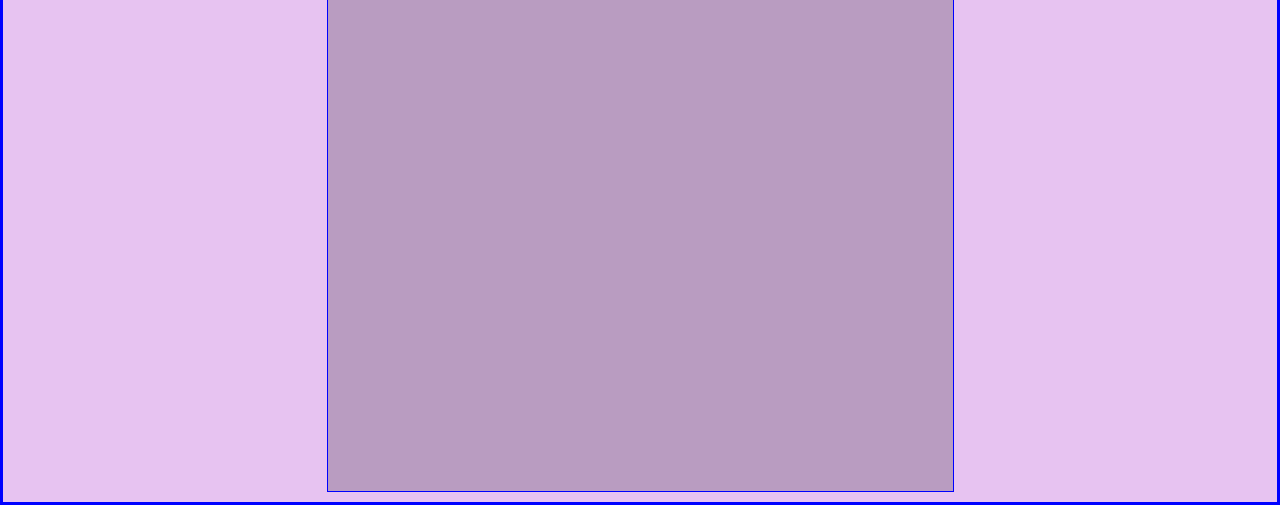
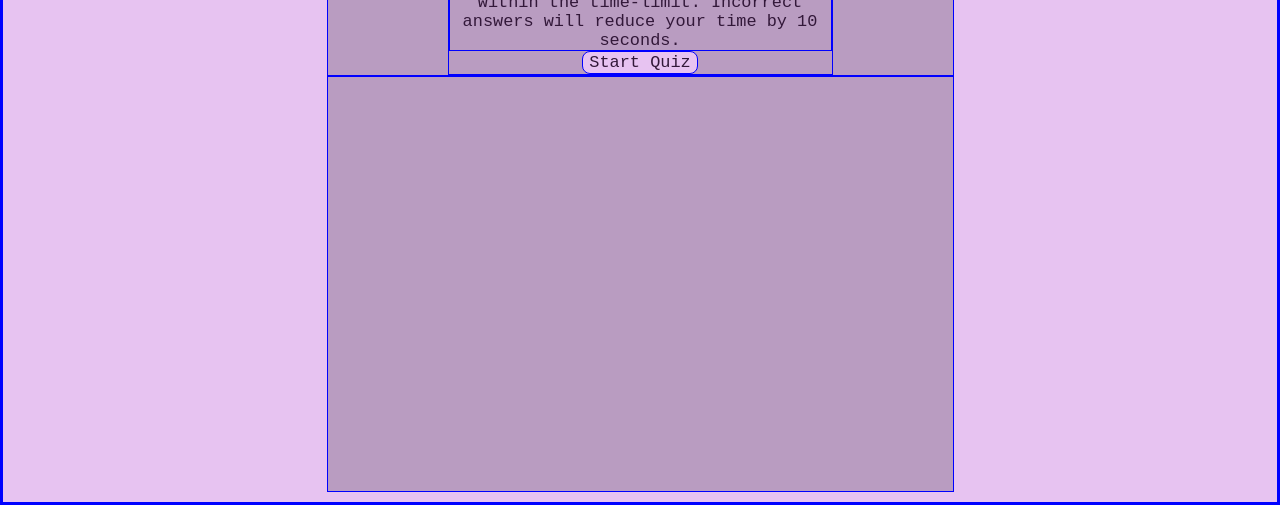
Before and after one commit to KrispyKhang/JavaScript-Code-Quiz, a plain HTML site: page index.html in a window 1280 px wide. Shown: the part 299-804 px from the top of the page. Drawn offline with Linux system fonts and the light colour scheme.

Commit message:
edited the quiz intro class in header

```diff
--- a/Assets/CSS/Style.css
+++ b/Assets/CSS/Style.css
@@ -48,7 +48,7 @@ h1,h2 {
     justify-content: flex-start;
 }
 
-
+/* stylized button and removed the outline */
 button {
     outline: none;
     background-color: #E7C3F1;
@@ -60,6 +60,17 @@ button {
 
 }
 
+/* quiz intro is contained and isn't spread out throughout the entire contaier */
 .quiz-intro {
     margin-top: 25vh;
+    margin-left: 15vh;
+    margin-right: 15vh;
 }
+
+/* display block then auto margin will make the button align in the middle */
+.quiz-intro button {
+    display: block;
+    border-radius: 8px;
+    margin: auto;
+
+}
--- a/index.html
+++ b/index.html
@@ -19,14 +19,19 @@
         <!-- Inner Div -->
         <div class="inside-container">
 
+            <!-- PHASE 1 -->
+
             <!-- Main Header Quiz -->
             <header class="quiz-intro">
                 <h1>Coding Quiz Challenge</h1>
-                <p>Start Quiz!</p>
+                <p>Answer the questions about code within the time-limit.
+                    Incorrect answers will reduce your time by 10 seconds.</p>
+                <button>Start Quiz</button>
             </header>
 
             <!-- Main quiz content -->
             <main>
+                <!-- PHASE 2 -->
 
             </main>
         </div>
```
